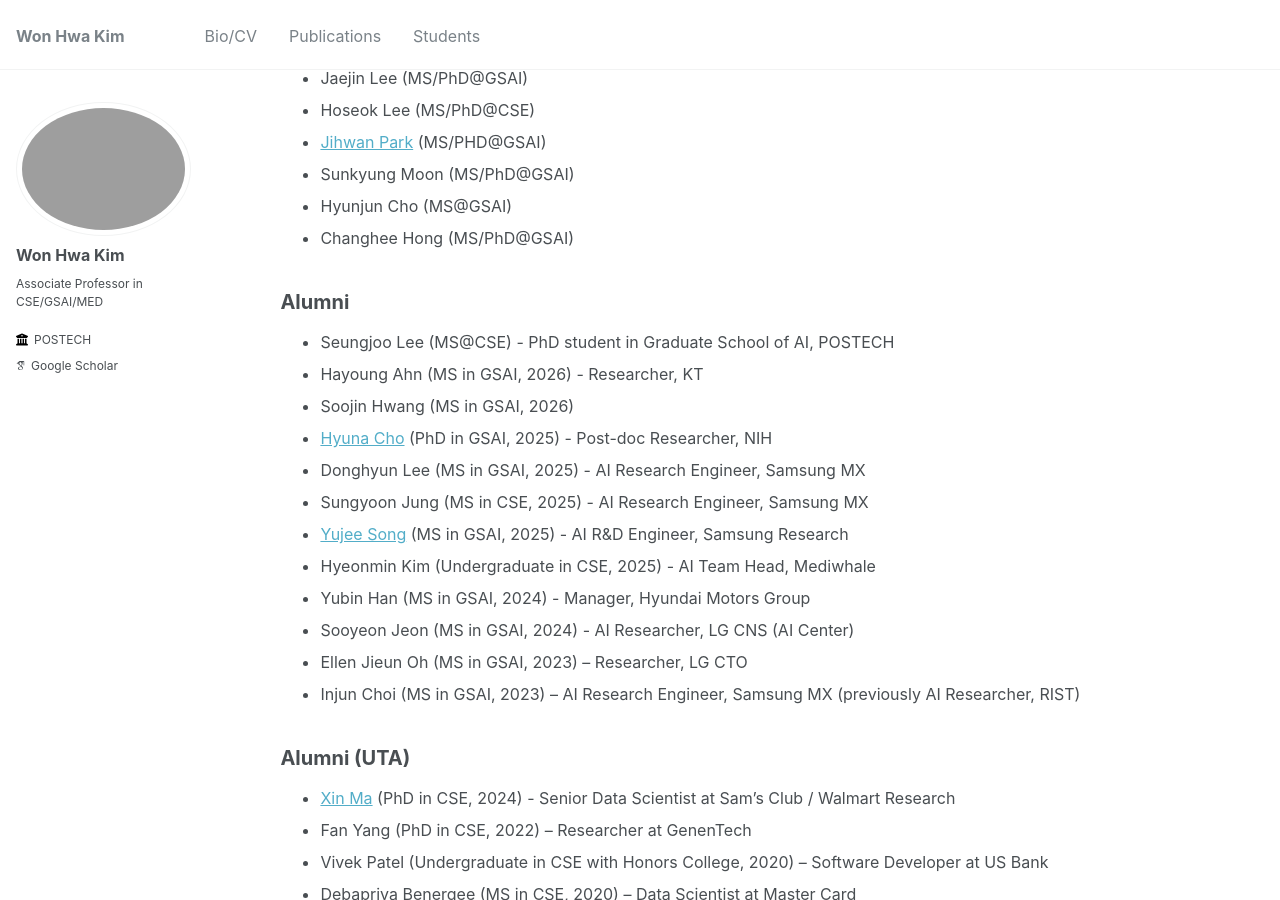
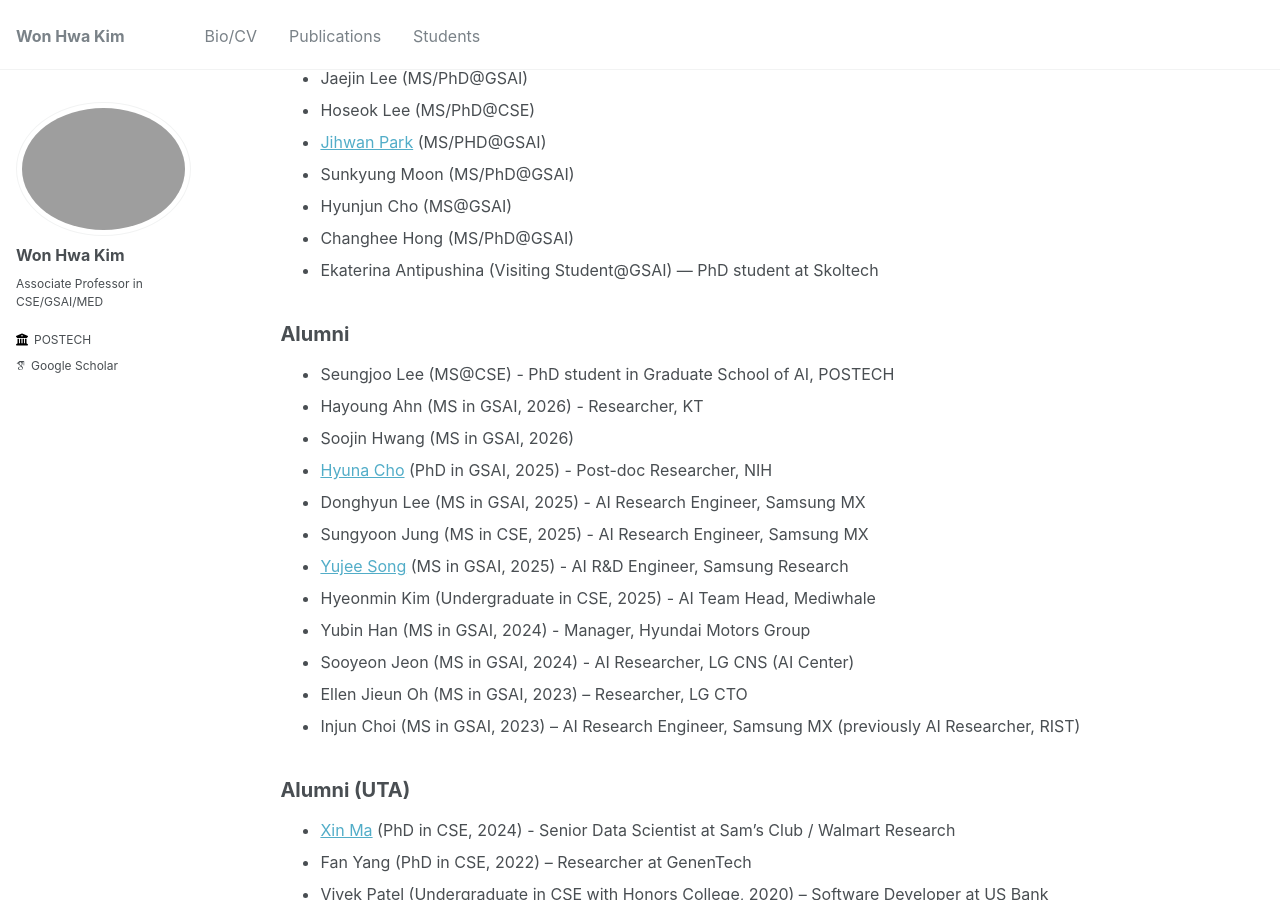
Before and after one commit to wwplato/wwplato.github.io, a Jekyll site: the page built from _pages/students.md, in a window 1280 px wide and 900 px high, scrolled down 397 px. Built offline with Jekyll 4.4.1, drawn with Linux system fonts in a browser that asks for light colours; some web fonts are replaced.

Commit message:
Update students.md

```diff
--- a/_pages/students.md
+++ b/_pages/students.md
@@ -22,6 +22,8 @@ Students
 * Sunkyung Moon (MS/PhD@GSAI)
 * Hyunjun Cho (MS@GSAI)
 * Changhee Hong (MS/PhD@GSAI)
+* Ekaterina Antipushina (Visiting Student@GSAI) --- PhD student at Skoltech
+
 
 Alumni
 ----
```
